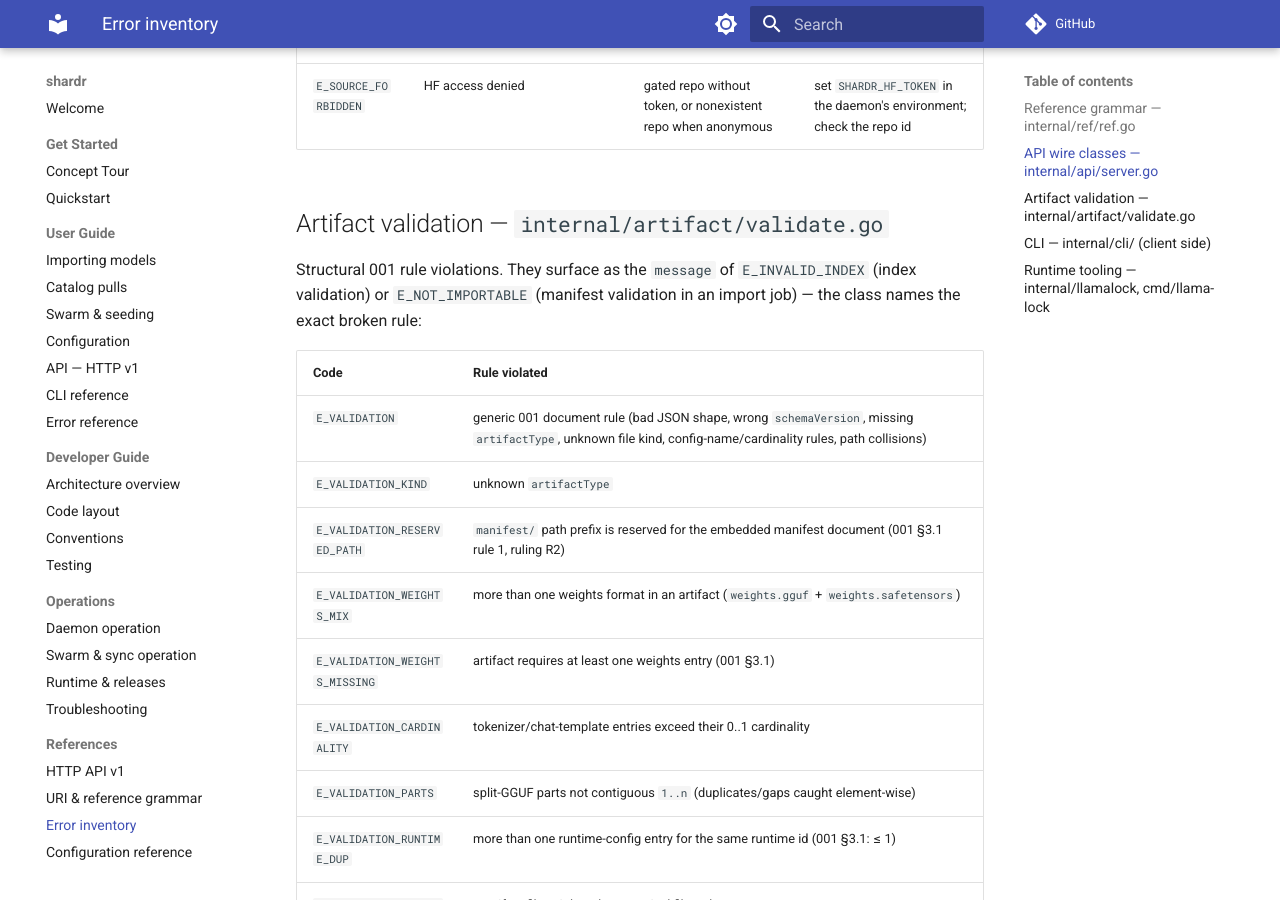
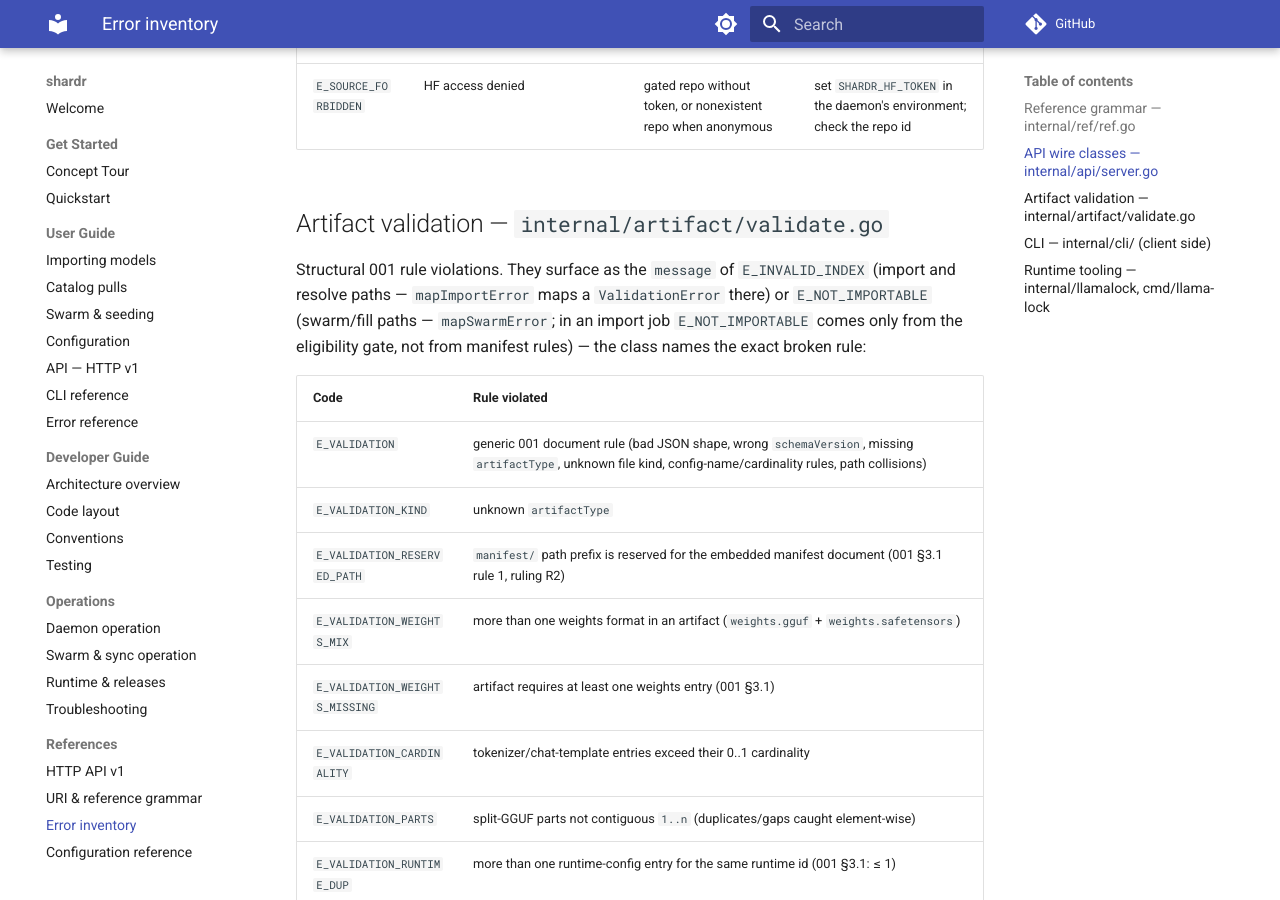
Before and after one commit to Cyb3rDudu/shardr, an MkDocs documentation site: the page built from docs/references/errors.md, in a window 1280 px wide and 900 px high, scrolled down 2878 px. Built offline with MkDocs 1.6.1 and Material for MkDocs 9.7.7, drawn with Linux system fonts in a browser that asks for light colours; a script that is not in the unit is left out; comment, search, counter and statistics services are not loaded.

Commit message:
docs(review): E_VALIDATION surface wording — path-based, not doc-type-based (#41 #68)
mapImportError maps ValidationError to E_INVALID_INDEX (import and
resolve paths); mapSwarmError maps it to E_NOT_IMPORTABLE (swarm/fill
paths). In an import job E_NOT_IMPORTABLE comes only from the
eligibility gate (importer.ErrNotImportable), not from manifest
rules.

```diff
--- a/docs/references/errors.md
+++ b/docs/references/errors.md
@@ -46,8 +46,11 @@ envelope `{"error":{"code","message","candidates"?}}` (see
 ## Artifact validation — `internal/artifact/validate.go`
 
 Structural 001 rule violations. They surface as the `message` of
-`E_INVALID_INDEX` (index validation) or `E_NOT_IMPORTABLE` (manifest
-validation in an import job) — the class names the exact broken rule:
+`E_INVALID_INDEX` (import and resolve paths — `mapImportError` maps a
+`ValidationError` there) or `E_NOT_IMPORTABLE` (swarm/fill paths —
+`mapSwarmError`; in an import job `E_NOT_IMPORTABLE` comes only from
+the eligibility gate, not from manifest rules) — the class names the
+exact broken rule:
 
 | Code | Rule violated |
 | --- | --- |
```
